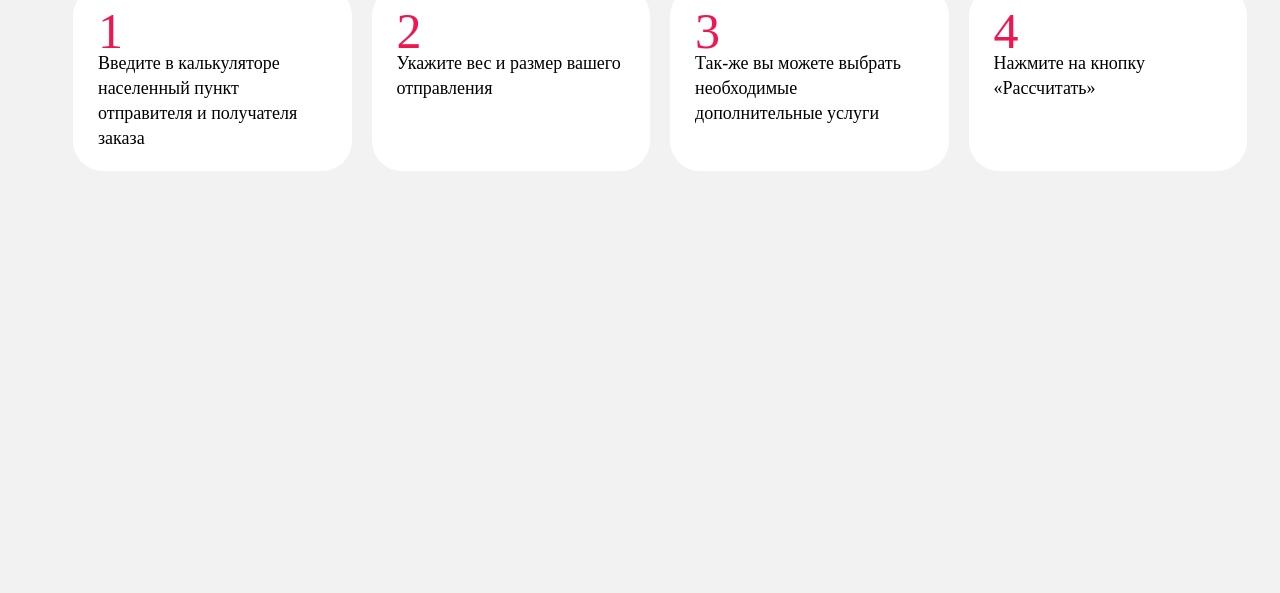
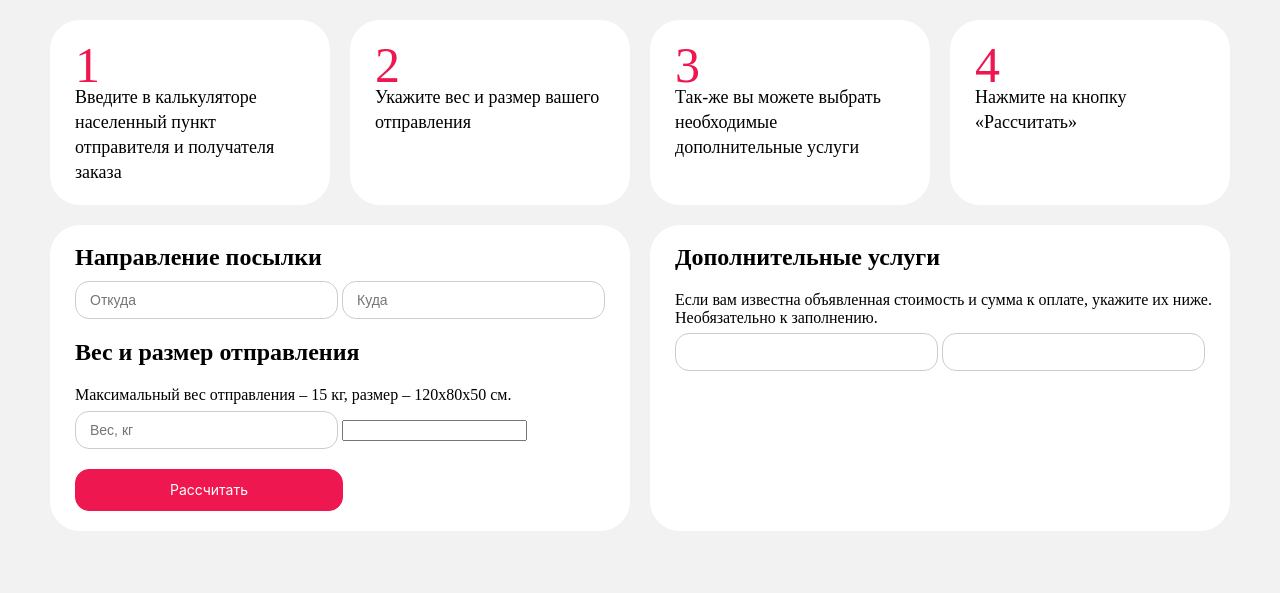
Before and after one commit to Maksongo/boxberry-calculator, a plain HTML site: page index.html in a window 1280 px wide. Shown: the part 224-817 px from the top of the page. Drawn offline with Linux system fonts and the light colour scheme; a web font is replaced by a local one.

Commit message:
some works..

```diff
--- a/index.html
+++ b/index.html
@@ -19,12 +19,13 @@
   </head>
 
   <header>
+    <div class="page_container">
     <div class="header_container">
       <a class="boxberry_logo_header" href="https://boxberry.ru/"
         ><img
-          style="display: block; margin: 0 auto"
           src="img/logo-boxberry.png"
-          width="20%"
+
+          width="400px"
           alt="Логотип boxberry"
       /></a>
       <h1>КАЛЬКУЛЯТОР ДОСТАВКИ</h1>
@@ -32,27 +33,49 @@
     </div>
   </header>
 
+  <body>
     <ul class="precalc_info">
       <li class="precalc_li">
         <p class="precalc_number">1</p>
-      <p class="precalc_info">Введите в калькуляторе населенный пункт отправителя и получателя заказа</p>
+        <p class="precalc_info">
+          Введите в калькуляторе населенный пункт отправителя и получателя
+          заказа
+        </p>
       </li>
       <li class="precalc_li">
         <p class="precalc_number">2</p>
-      <p class="precalc_info">Укажите вес и размер вашего отправления
-      </p>
+        <p class="precalc_info">Укажите вес и размер вашего отправления</p>
       </li>
       <li class="precalc_li">
         <p class="precalc_number">3</p>
-      <p class="precalc_info">Так-же вы можете выбрать необходимые дополнительные услуги
+        <p class="precalc_info">
+          Так-же вы можете выбрать необходимые дополнительные услуги
         </p>
       </li>
       <li class="precalc_li">
         <p class="precalc_number">4</p>
-      <p class="precalc_info">Нажмите на кнопку «Рассчитать»
-      </p>
+        <p class="precalc_info">Нажмите на кнопку «Рассчитать»</p>
       </li>
     </ul>
 
-  <body></body>
+    <div class="calc_container">
+        <div class="calc_content">
+        <h2>Направление посылки</h1>
+        <input class="basic_input" type="text" placeholder="Откуда">
+        <input class="basic_input" type="text" placeholder="Куда">
+        <h2>Вес и размер отправления</h1>
+        <p>Максимальный вес отправления – 15 кг, размер – 120х80х50 см.</p>
+        <input class="basic_input" type="text" placeholder="Вес, кг">
+        <input type="text">
+        <button class="button-26">Рассчитать</button>
+    </div>
+    <div class="calc_dop_content">
+      <h2>Дополнительные услуги</h1>
+      <p>Если вам известна объявленная стоимость и сумма к оплате, укажите их ниже. Необязательно к заполнению.</p>
+      <input class="basic_input" type="text">
+      <input class="basic_input" type="text">
+    </div>
+    </div>
+</div>
+  </body>
 </html>
--- a/styles.css
+++ b/styles.css
@@ -1,10 +1,10 @@
 ::selection {
-    background: #ffb7b7; /* Safari */
-  }
-
+  background: #ffb7b7; /* Safari */
+}
 
 body {
   background-color: #f2f2f2;
+  margin: 0;
 }
 
 .header_container {
@@ -32,8 +32,10 @@ li {
 .precalc_info {
   font-family: "Sofia Sans";
   display: flex;
+  flex-wrap: wrap;
   justify-content: center;
   grid-gap: 20px;
+  padding: 0px;
 }
 
 .precalc_li {
@@ -56,3 +58,81 @@ li {
   font-size: 18px;
   line-height: 1.4em;
 }
+
+.precalc_li:hover {
+  transition: all 0.1s ease-in-out;
+  transform: scale(1.02);
+}
+
+.calc_container {
+  margin-top: 45px;
+  grid-template-columns: 580px 580px;
+  display: grid;
+  justify-content: center;
+  grid-column-gap: 20px;
+  grid-auto-rows: minmax(100px,);
+}
+
+.calc_content,
+.calc_dop_content {
+  font-family: "Sofia Sans";
+  background-color: white;
+  border-radius: 30px;
+  padding-left: 25px;
+}
+
+
+.basic_input {
+  font-size: 14px;
+  padding: 10px 66px 10px 14px;
+  border-width: 1px;
+  border-color: #CCCCCC;
+  background-color: #FFFFFF;
+  border-style: solid;
+  border-radius: 14px;
+  margin-top: -50px;
+}
+
+
+.button-26 {
+  appearance: button;
+  background-color: #ee1750;
+  border: 1px solid #ee1750;
+  border-radius: 14px;
+  box-sizing: border-box;
+  color: #FFFFFF;
+  cursor: pointer;
+  font-family: Graphik,-apple-system,system-ui,"Segoe UI",Roboto,Oxygen,Ubuntu,Cantarell,"Fira Sans","Droid Sans","Helvetica Neue",sans-serif;
+  font-size: 14px;
+  line-height: 1.15;
+  overflow: visible;
+  padding: 12px 94px;
+  position: relative;
+  text-align: center;
+  text-transform: none;
+  transition: all 80ms ease-in-out;
+  user-select: none;
+  -webkit-user-select: none;
+  touch-action: manipulation;
+  width: fit-content;
+  margin-top: 20px;
+  margin-bottom: 20px;
+}
+
+.button-26:disabled {
+  opacity: .5;
+}
+
+.button-26:focus {
+  outline: 0;
+}
+
+.button-26:hover {
+  background-color: #ee1750b6;
+  border-color: #ee1750b6;
+}
+/*
+.button-26:active {
+  background-color: #ee1750;
+  border-color: #ee1750;
+} */
```
Lines whose indentation alone changed are shown as unchanged.
